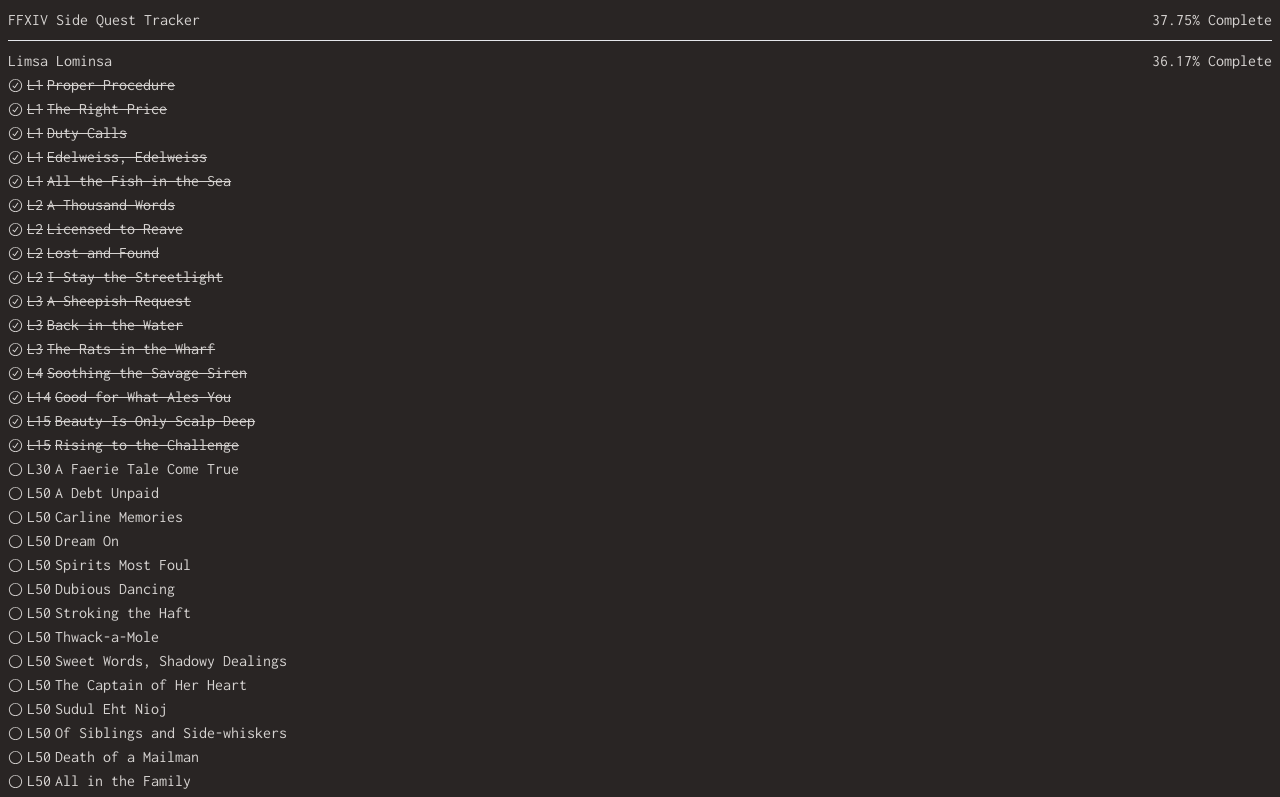
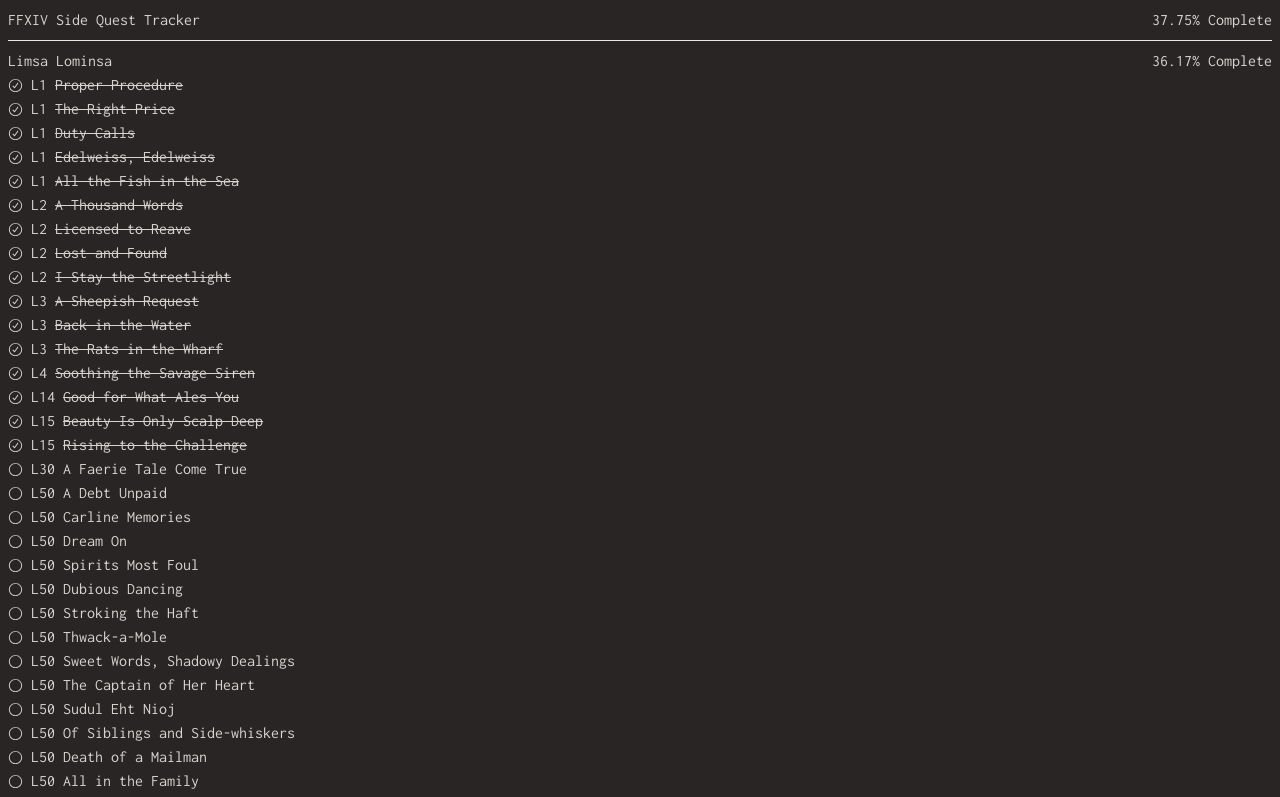
Before and after one commit to aaosuarez/ffxiv-quest-tracker, a Next.js app: page /areas/1 in a window 1280 px wide. Shown: the top 797 px of the page. Built offline with nearby package versions, Linux system fonts and the light colour scheme.

Commit message:
Update styling for area page

```diff
--- a/src/app/areas/[areaId]/page.tsx
+++ b/src/app/areas/[areaId]/page.tsx
@@ -27,18 +27,25 @@
         {quests.map((quest) => {
           const isCompleted = completedQuestIds.has(quest.id);
           return (
-            <li
-              key={quest.id}
-              className={classNames(
-                "flex flex-row gap-1 items-center hover:bg-white hover:bg-opacity-10 cursor-pointerg",
-                {
-                  "line-through": isCompleted,
+            <li key={quest.id}>
+              <a
+                href={getQuestUrl(quest.id)}
+                className={
+                  "flex flex-row gap-2 items-center hover:bg-white hover:bg-opacity-10 cursor-pointer"
                 }
-              )}
-            >
-              {isCompleted ? <CheckCircledIcon /> : <CircleIcon />}L
-              {quest.level}
-              <a href={getQuestUrl(quest.id)}>{quest.name}</a>
+              >
+                <span>
+                  {isCompleted ? <CheckCircledIcon /> : <CircleIcon />}
+                </span>
+                <span>L{quest.level}</span>
+                <span
+                  className={classNames({
+                    "line-through": isCompleted,
+                  })}
+                >
+                  {quest.name}
+                </span>
+              </a>
             </li>
           );
         })}
```
